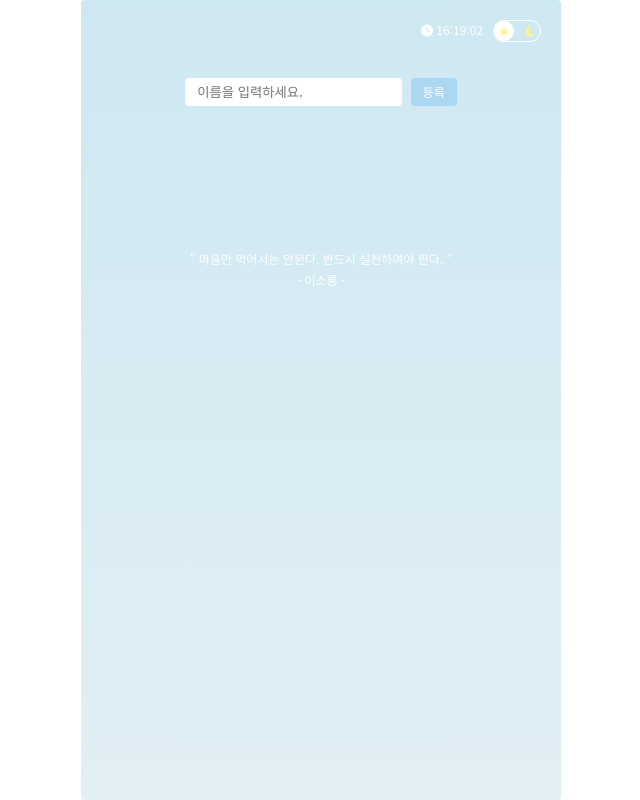
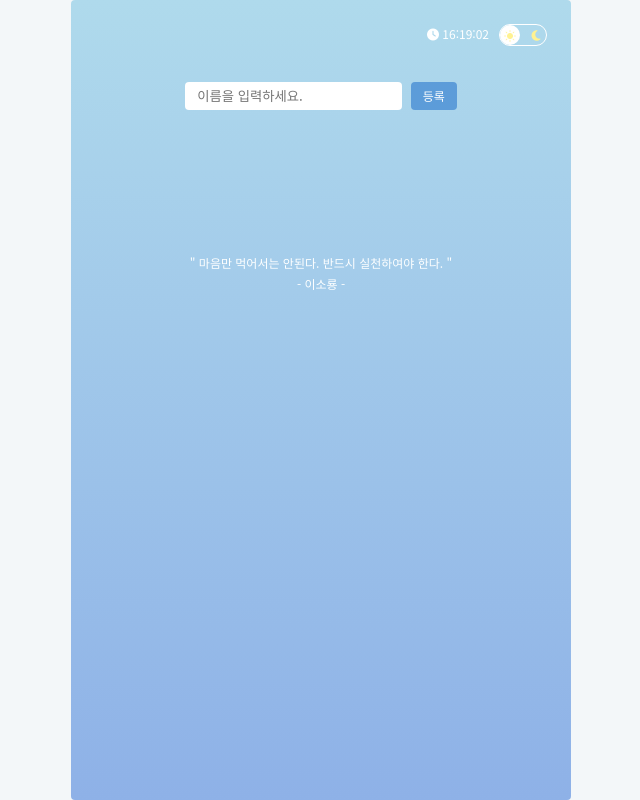
Before and after one commit to feb-dain/js-todo-list, a plain HTML site: page index.html in a window 1280 px wide. Shown: the whole page, without its empty margins (319-959 px from the left). Drawn offline with nearby package versions, Linux system fonts and the light colour scheme.

Commit message:
Change light mode color

```diff
--- a/css/todo-list.css
+++ b/css/todo-list.css
@@ -1,7 +1,7 @@
 @charset "utf-8";
 :root {
-    --light-bg-color: linear-gradient(180deg, #CEE8F2, #E2EFF5);
-    --light-btn-color: #ACD7F2;
+    --light-bg-color: linear-gradient(180deg, #afdaec, #8eb1e7);
+    --light-btn-color: #5c9cd9;
 
     --dark-bg-color: linear-gradient(180deg, #4b4b4b, #e1e1e1);
     --dark-btn-color: #333;
@@ -35,11 +35,12 @@ body {
     /* 스크롤 숨기기 */
     -ms-overflow-style: none;
     scrollbar-width: none;
+    background: #f3f7f9;
 }
 
 #wrap {
     min-height: 100vh;
-    padding: 2rem;
+    padding: 2.4rem;
     background: var(--light-bg-color);
     font-size: 1.6rem;
     color: var(--color-white);
@@ -208,7 +209,7 @@ body::-webkit-scrollbar {
 /* 반응형 */
 @media screen and (min-width:30rem){
     #wrap {
-        width: 48rem;
+        width: 50rem;
         margin: auto;
     }
 }
```
